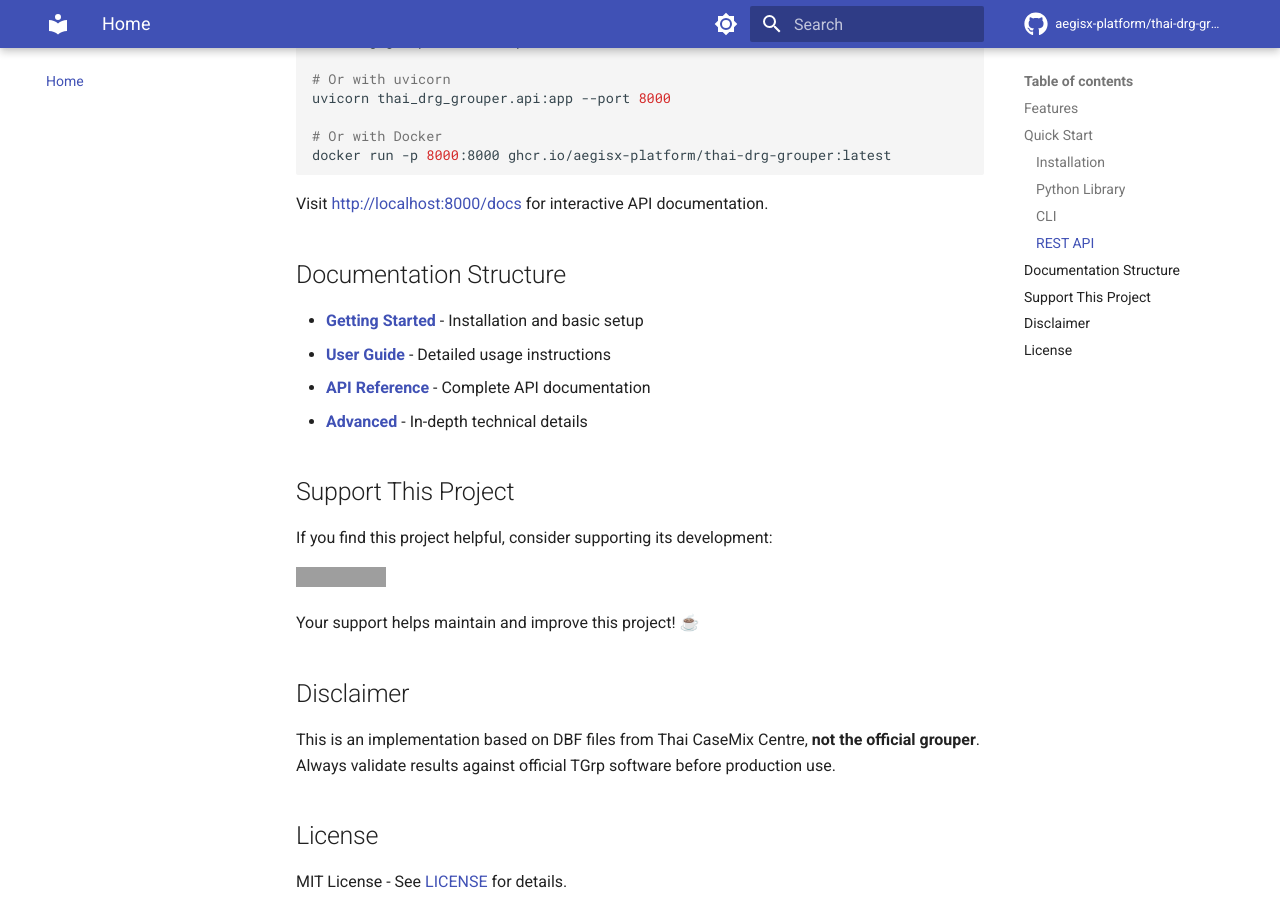
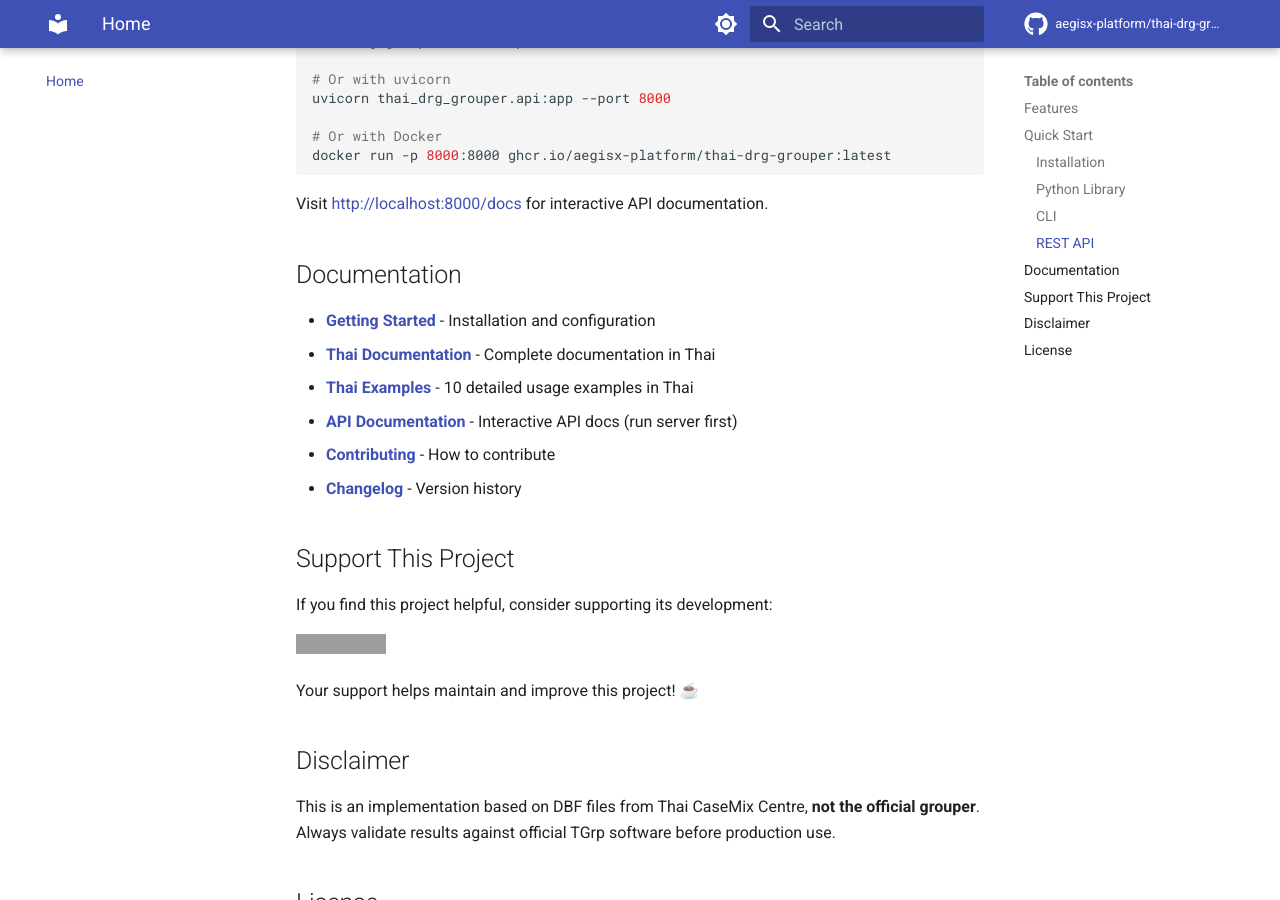
Before and after one commit to aegisx-platform/thai-drg-grouper, an MkDocs documentation site: the page built from docs/index.md, in a window 1280 px wide and 900 px high, scrolled down 1685 px. Built offline with MkDocs 1.6.1 and Material for MkDocs 9.7.7, drawn with Linux system fonts in a browser that asks for light colours; comment, search, counter and statistics services are not loaded; the version menu is left out; grey boxes are pictures that could not be loaded.

Commit message:
docs: fix broken documentation links
- Remove links to non-existent pages (guide/*, reference/*, advanced/*)
- Update Documentation Structure section with actual existing files
- Add links to Thai documentation and examples
- Add link to interactive API documentation
- Add links to Contributing and Changelog

Fixed in both English (docs/index.md) and Thai (docs/th/index.md)

🤖 Generated with [Claude Code](https://claude.com/claude-code)

Co-Authored-By: Claude Sonnet 4.5 <noreply@anthropic.com>

```diff
--- a/docs/index.md
+++ b/docs/index.md
@@ -80,12 +80,14 @@ docker run -p 8000:8000 ghcr.io/aegisx-platform/thai-drg-grouper:latest
 
 Visit [http://localhost:8000/docs](http://localhost:8000/docs) for interactive API documentation.
 
-## Documentation Structure
+## Documentation
 
-- **[Getting Started](getting-started/installation.md)** - Installation and basic setup
-- **[User Guide](guide/python-library.md)** - Detailed usage instructions
-- **[API Reference](reference/grouper.md)** - Complete API documentation
-- **[Advanced](advanced/algorithm.md)** - In-depth technical details
+- **[Getting Started](getting-started/installation.md)** - Installation and configuration
+- **[Thai Documentation](th/index.md)** - Complete documentation in Thai
+- **[Thai Examples](th/examples/basic.md)** - 10 detailed usage examples in Thai
+- **[API Documentation](http://localhost:8000/docs)** - Interactive API docs (run server first)
+- **[Contributing](contributing.md)** - How to contribute
+- **[Changelog](changelog.md)** - Version history
 
 ## Support This Project
 
```
Also changed, not shown: docs/th/index.md (+4 -3 lines).
